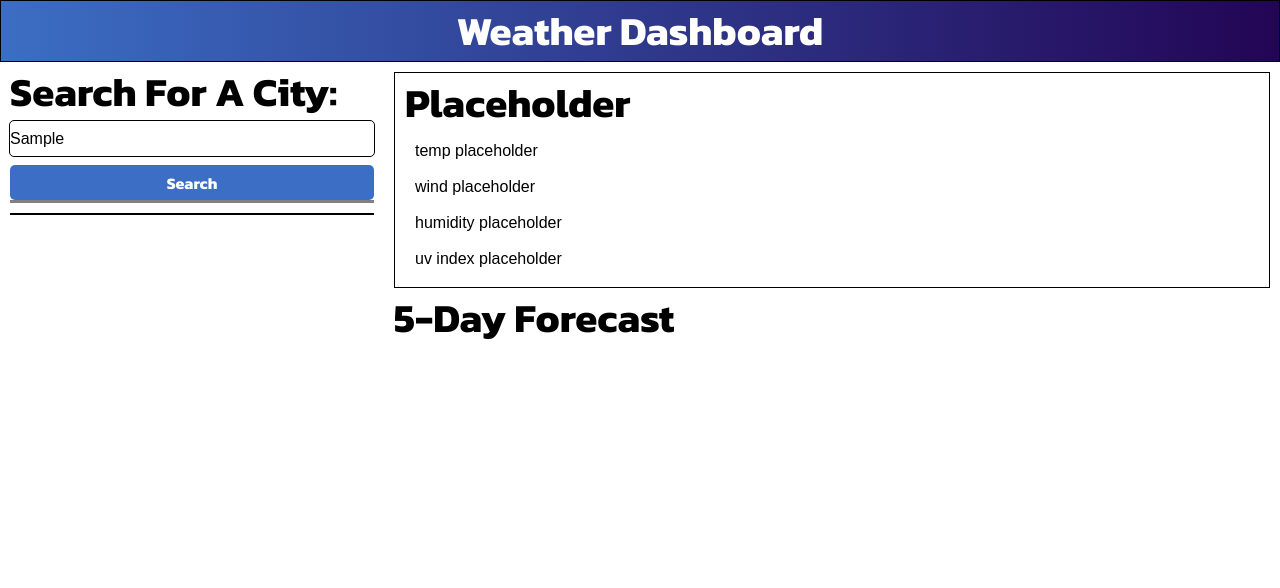
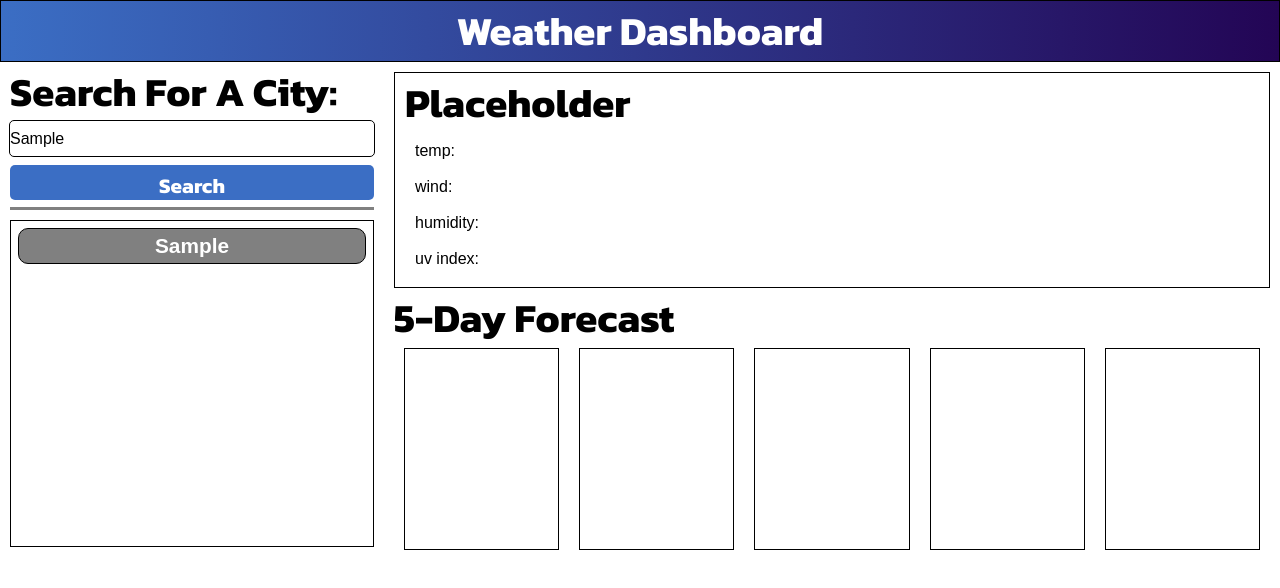
Before and after one commit to elliottdombrowski/weather-dashboard-application, a plain HTML site: page index.html in a window 1280 px wide. Both pictures are taken after typing "Sample" into the empty fields and a click on the button "Search". Drawn offline with nearby package versions, Linux system fonts and the light colour scheme; no server answers.

Commit message:
I did not get anything done. But I changed stuff. And then changed it back. So I gotta commit.

```diff
--- a/assets/css/styles.css
+++ b/assets/css/styles.css
@@ -45,6 +45,26 @@ h6 {
 .city-display-wrapper {
     margin: var(--margin);
     border: var(--border);
+}
+
+.city-display {
+    display: flex;
+    flex-direction: column;
+    text-align: center;
+    border: none;
+    height: 325px;
+    overflow-y: scroll;
+}
+
+button {
+    font-size: 130%;
+    font-weight: bold;
+    border: 1px solid black;
+    border-radius: 10px;
+    color: white;
+    background: grey;
+    margin: 7px;
+    padding: 5px 0;
 }
 
 .city-forecast-wrapper,
@@ -99,6 +119,18 @@ h6 {
     border: var(--border);
 }
 
+.day-cast-wrapper {
+    display: flex;
+    flex-direction: row;
+}
+
+.day-cast {
+    height: 200px;
+    width: 20%;
+    margin: 10px;
+    border: var(--border);
+}
+
 /* BUTTON HOVER */
 .search-button:hover {
     background: #3766b8da;
--- a/assets/js/script.js
+++ b/assets/js/script.js
@@ -0,0 +1,68 @@
+var APIKey = "08fd305a5d7db027100d162178b62865";
+var city;
+
+var forecast = $("#forecast-wrapper");
+var windDisplay = $("#wind");
+var tempDisplay = $("#temp");
+var humidityDisplay = $("#humidity");
+var uvDisplay = $("#uv");
+
+var dayOne = $("#forecast-1");
+var dayTwo = $("#forecast-2");
+var dayThree = $("#forecast-3");
+var dayFour = $("#forecast-4");
+var dayFive = $("#forecast-5");
+// var dayCast = $("");
+
+var input = $("#city-input");
+var searchButton = $("#city-input-button");
+
+
+searchButton.on("click", appendCity);
+
+//APPENDS RECENT SEARCHES
+function appendCity() {
+    var cityDisplay = $("#city-display-table");
+    var tableEl = $('<button>')
+
+    cityDisplay.append(tableEl);
+    tableEl.text(input.val())
+
+    //Calls saveCity to save input to local storage
+    saveCity()
+    //Calls callCity to pull and append API data
+    callCity()
+}
+
+
+//saveCity to store persistent local data
+function saveCity() {
+    localStorage.setItem("cities", input.val());
+    console.log("save working?");
+}
+
+function callCity() {
+    city = "chicago";
+    var url = `https://api.openweathermap.org/data/2.5/weather?q=${city}&units=metric&appid=${APIKey}`
+    console.log(url);
+
+    $.ajax({
+        url: url,
+        type: "GET",
+        success: function (result) {
+            showForecast(result)
+        },
+        error: function (error) {
+            console.log(error);
+        }
+    })
+}
+
+function showForecast(forecast) {
+    var temp = forecast.main;
+    var url = `https://api.openweathermap.org/data/2.5/weather?q=${city}&units=metric&appid=${APIKey}`
+
+
+    tempDisplay.textContent = temp;
+    console.log(forecast)
+}
--- a/index.html
+++ b/index.html
@@ -32,10 +32,10 @@
                 <div class="city-display-wrapper-inner">
                     <h2 id="city-display">Placeholder</h2>
                     <div class="data-display-wrapper">
-                        <p class="temp-display" id="temp">temp placeholder</p>
-                        <p class="wind-display" id="wind">wind placeholder</p>
-                        <p class="humidity-display" id="humidity">humidity placeholder</p>
-                        <p class="uv-display" id="uv">uv index placeholder</p>
+                        <p class="temp-display" id="temp">temp: </p>
+                        <p class="wind-display" id="wind">wind: </p>
+                        <p class="humidity-display" id="humidity">humidity: </p>
+                        <p class="uv-display" id="uv">uv index: </p>
                     </div>
                 </div>
             </div>
@@ -43,11 +43,13 @@
             <!-- FORECAST DISPLAY -->
             <div class="city-forecast-wrapper" id="forecast-wrapper">
                 <h3>5-Day Forecast</h3>
-                <div class="day-cast" id="forecast-1"></div>
-                <div class="day-cast" id="forecast-2"></div>
-                <div class="day-cast" id="forecast-3"></div>
-                <div class="day-cast" id="forecast-4"></div>
-                <div class="day-cast" id="forecast-5"></div>
+                <div class="day-cast-wrapper">
+                    <div class="day-cast" id="forecast-1"></div>
+                    <div class="day-cast" id="forecast-2"></div>
+                    <div class="day-cast" id="forecast-3"></div>
+                    <div class="day-cast" id="forecast-4"></div>
+                    <div class="day-cast" id="forecast-5"></div>
+                </div>
             </div>
         </div>
 
@@ -62,9 +64,9 @@
             </div>
 
             <div class="city-display-wrapper">
-                <table class="city-display" id="city-display-table">
+                <div class="city-display" id="city-display-table">
 
-                </table>
+                </div>
             </div>
         </section>
     </main>
@@ -75,3 +77,10 @@
     <script src="assets/js/script.js"></script>
 </body>
 </html>
+
+<!--
+N = + lat
+S = - lat
+E = + lon
+W = - lon
+-->
```
